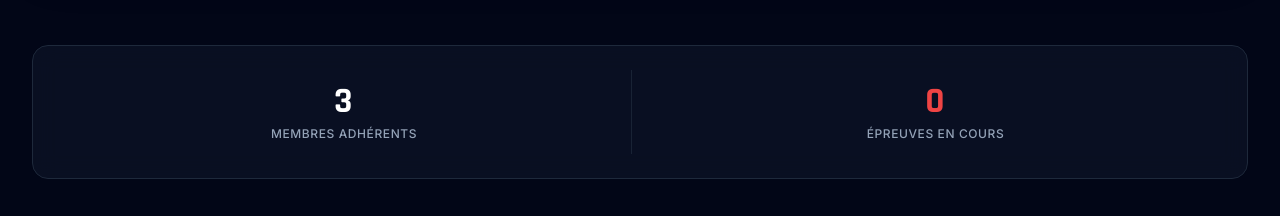
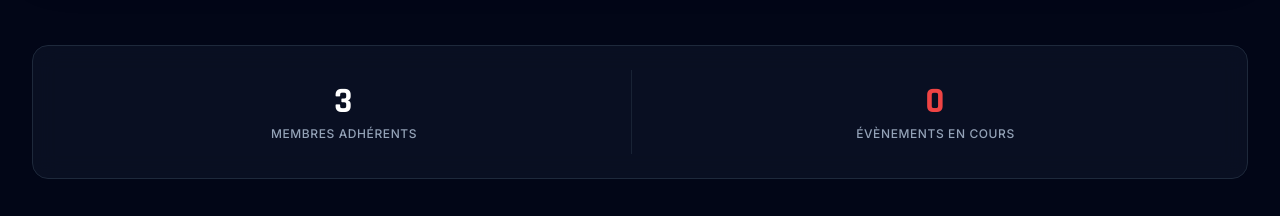
Before and after one commit to Colibri385/ffcs-association, a React (Vite) app: page / in a window 1280 px wide. Shown: the part 1100-1316 px from the top of the page. Built offline with nearby package versions, Linux system fonts and the light colour scheme; no server answers.

Commit message:
remplace epreuves par evenements

```diff
--- a/src/pages/HomePage.jsx
+++ b/src/pages/HomePage.jsx
@@ -191,7 +191,7 @@ export const HomePage = () => {
               <span>{totalEventsCount || featuredEvents.length}</span>
             </div>
             <div className="text-xs text-slate-400 font-medium uppercase tracking-wider mt-1">
-              Épreuves en cours
+              Évènements en cours
             </div>
           </div>
 
```
